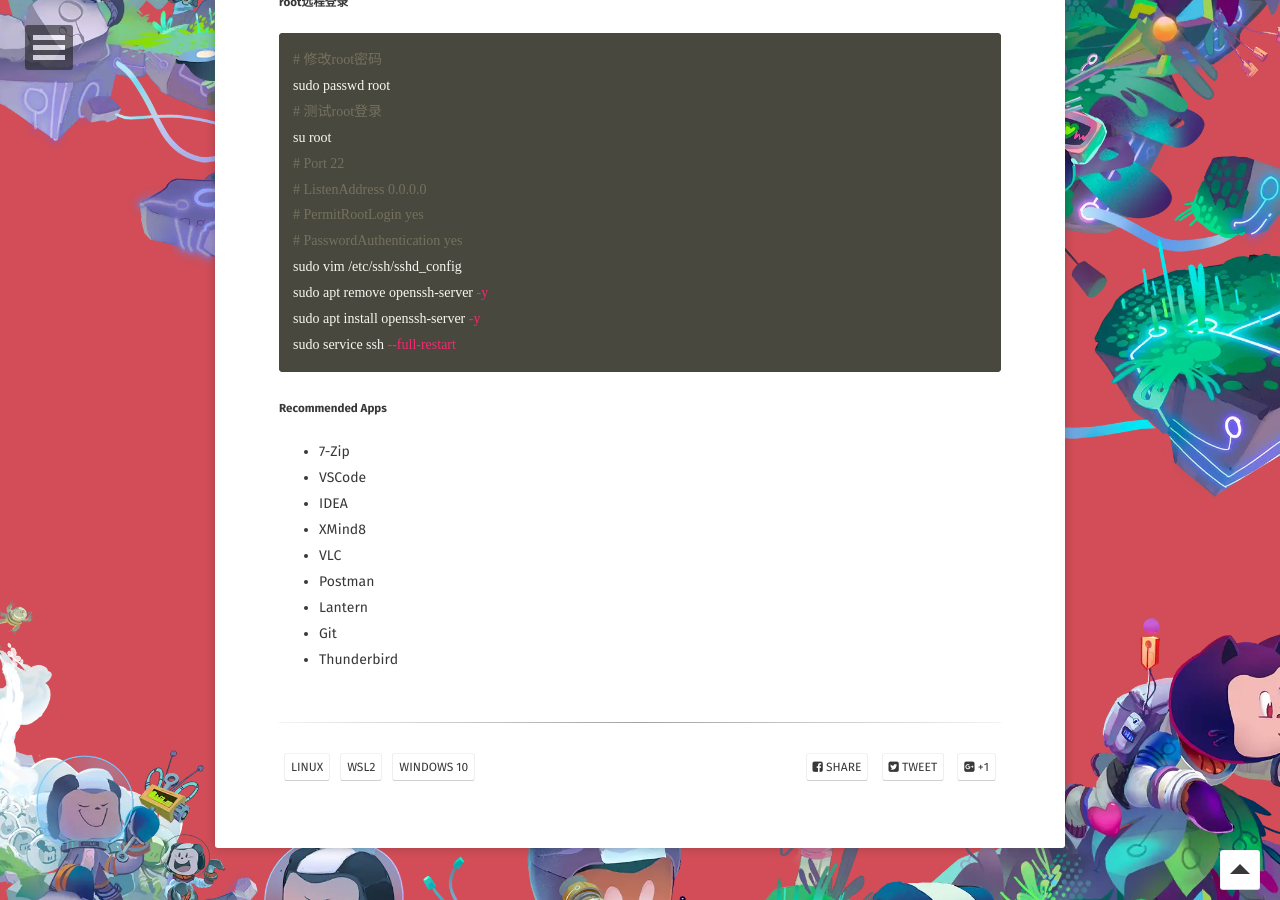
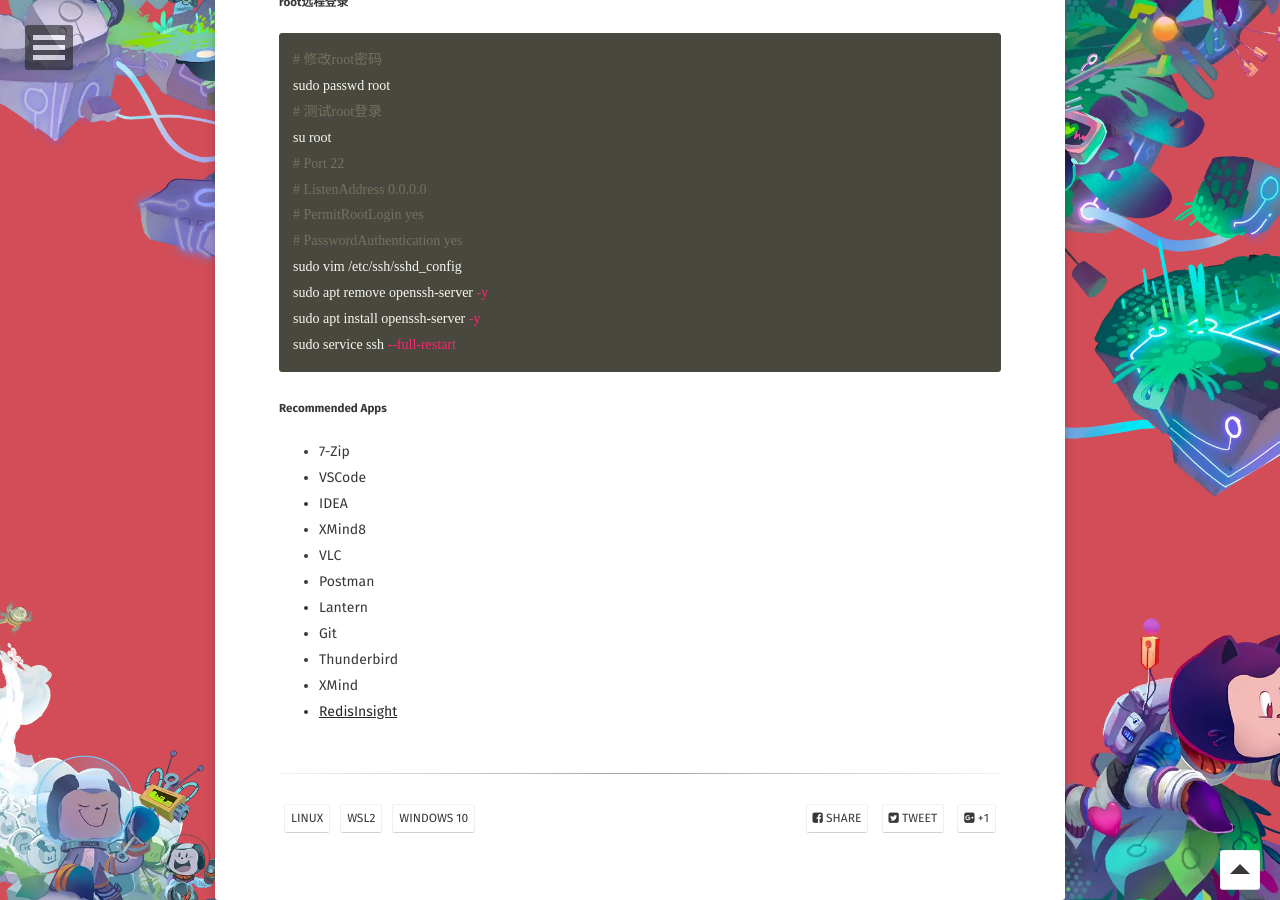
Before and after one commit to WebPavel/WebPavel.github.io, a Jekyll site: the page built from _posts/2021-12-03-WSL2-GUI.md, in a window 1280 px wide and 900 px high, scrolled down 1292 px. Built offline with Jekyll 4.4.1, drawn with Linux system fonts in a browser that asks for light colours; some web fonts are replaced.

Commit message:
Update 2021-12-03-WSL2-GUI.md

```diff
--- a/_posts/2021-12-03-WSL2-GUI.md
+++ b/_posts/2021-12-03-WSL2-GUI.md
@@ -74,3 +74,5 @@ sudo service ssh --full-restart
 - Lantern
 - Git
 - Thunderbird
+- XMind
+- [RedisInsight](https://download.redisinsight.redis.com/latest/RedisInsight-v2-win-installer.exe)
```
